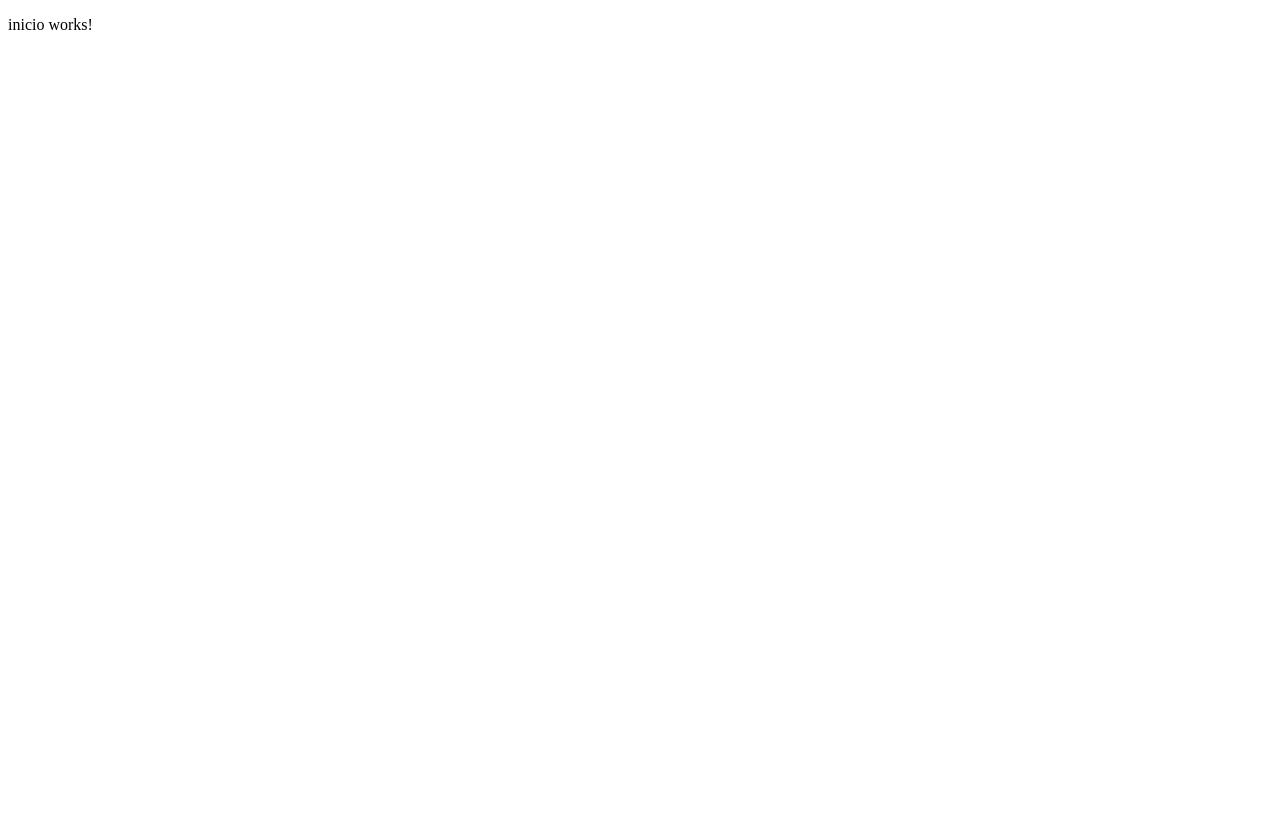
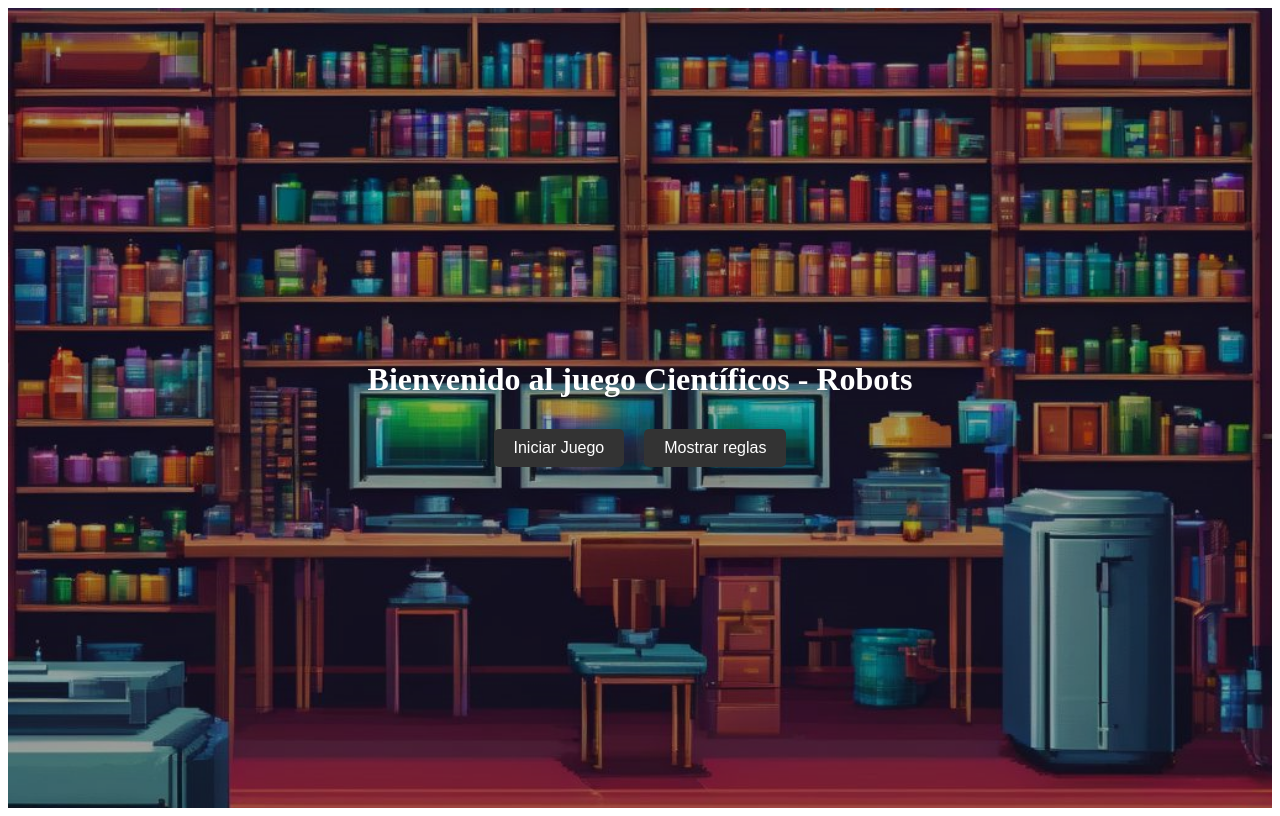
Before and after one commit to MarioDominguez7/Cientificos-Robots, an Angular app: page / in a window 1280 px wide. Built offline with nearby package versions, Linux system fonts and the light colour scheme.

Commit message:
Ventana de inicio

```diff
--- a/src/app/inicio/inicio.component.css
+++ b/src/app/inicio/inicio.component.css
@@ -0,0 +1,56 @@
+/* Contenedor principal */
+.inicio-container {
+    position: relative;
+    display: flex;
+    justify-content: center;
+    align-items: center;
+    height: 100vh;
+    color: white; /* Color blanco para el texto */
+    text-align: center;
+  }
+
+  /* Imagen de fondo */
+  .background-image {
+    position: absolute;
+    top: 0;
+    left: 0;
+    width: 100%;
+    height: 100%;
+    background-image: url('/assets/fondoprincipal.png'); /* Cambia por la ruta de tu imagen */
+    background-size: cover;
+    background-position: center;
+    z-index: -1;
+    filter: brightness(0.7); /* Oscurece ligeramente el fondo para resaltar el texto */
+  }
+
+  /* Contenedor de contenido */
+  .content {
+    z-index: 1;
+    color: white; /* Color blanco para garantizar que el contenido principal sea legible */
+  }
+
+  /* Estilos de los botones */
+  button {
+    margin: 10px;
+    padding: 10px 20px;
+    font-size: 16px;
+    cursor: pointer;
+    color: white; /* Color blanco del texto del botón */
+    background-color: #333; /* Fondo oscuro del botón */
+    border: none;
+    border-radius: 5px;
+  }
+
+  button:hover {
+    background-color: #555; /* Color al pasar el cursor */
+  }
+
+  /* Sección de reglas */
+  .rules {
+    margin-top: 20px;
+    padding: 10px;
+    border: 1px solid #ccc;
+    background-color: rgba(0, 0, 0, 0.7); /* Fondo semi-transparente para que el texto sea visible */
+    border-radius: 5px;
+    color: white; /* Color blanco para el texto de las reglas */
+  }
--- a/src/app/inicio/inicio.component.html
+++ b/src/app/inicio/inicio.component.html
@@ -1 +1,28 @@
-<p>inicio works!</p>
+<div class="inicio-container">
+    <!-- Imagen de fondo -->
+    <div class="background-image"></div>
+
+    <!-- Contenedor principal de contenido -->
+    <div class="content">
+      <h1>Bienvenido al juego Científicos - Robots</h1>
+
+      <!-- Botones de navegación -->
+      <button (click)="startGame()">Iniciar Juego</button>
+      <button (click)="toggleRules()">
+        {{ showRules ? 'Ocultar reglas' : 'Mostrar reglas' }}
+      </button>
+
+      <!-- Sección de reglas (se mostrará/ocultará) -->
+      <div *ngIf="showRules" class="rules">
+        <h2>Reglas del Juego</h2>
+        <p>
+          • El juego consiste en pasar los científicos y robots al segundo laboratorio por medio de la cápsula.
+          <br />• La cápsula puede transportar uno o dos pasajeros, y deben llegar al otro laboratorio.
+          <br />• La cápsula no se puede trasladar vacía al otro laboratorio.
+          <br />• Solo se pueden enviar pasajeros del lado donde se encuentra la cápsula.
+          <br />• No pueden quedar menos Científicos que Robots en algún laboratorio, a menos que los robots queden solos.
+          <br />• Para ganar el juego, debes pasar los 3 científicos y los 3 robots al segundo laboratorio.
+        </p>
+      </div>
+    </div>
+  </div>
--- a/src/app/inicio/inicio.component.ts
+++ b/src/app/inicio/inicio.component.ts
@@ -6,5 +6,16 @@ import { Component } from '@angular/core';
   styleUrls: ['./inicio.component.css']
 })
 export class InicioComponent {
+  showRules: boolean = false;
 
+  // Método para iniciar el juego
+  startGame() {
+    // Aquí puedes agregar la lógica para iniciar el juego o navegar a otra vista
+    console.log("Juego iniciado");
+  }
+
+  // Método para mostrar/ocultar las reglas
+  toggleRules() {
+    this.showRules = !this.showRules;
+  }
 }
```
